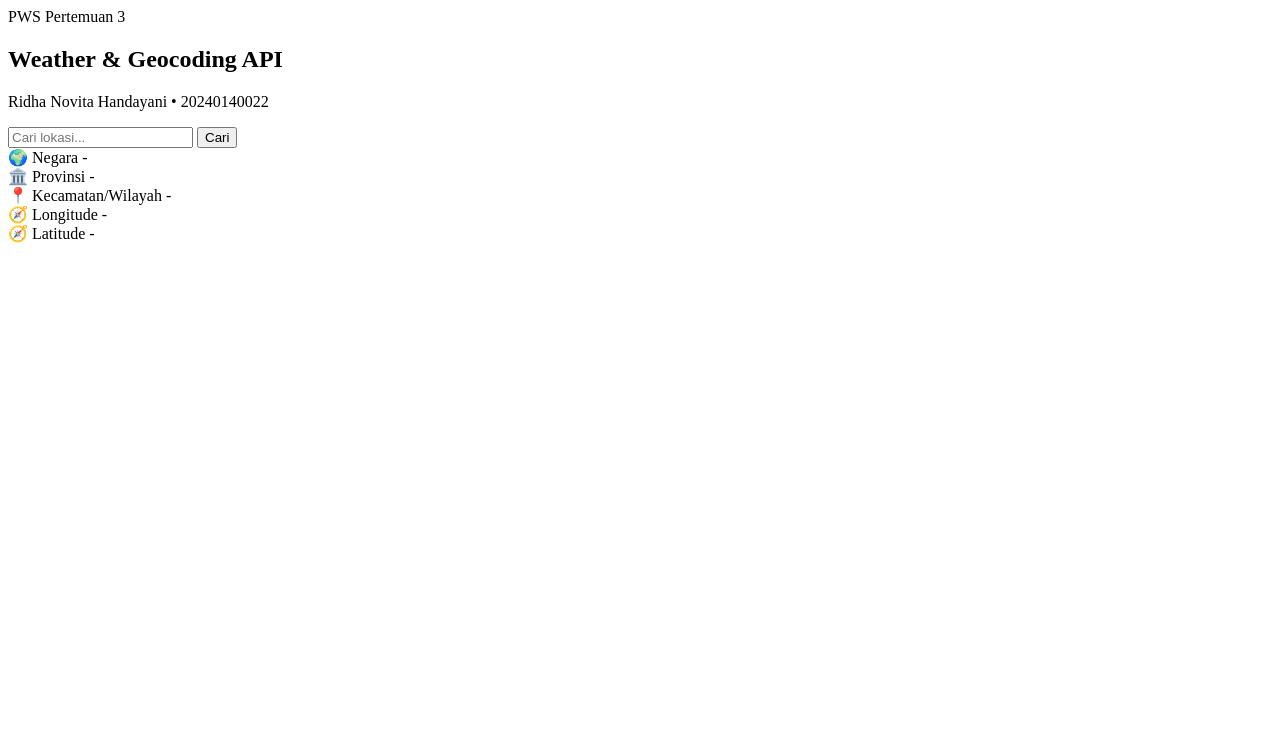
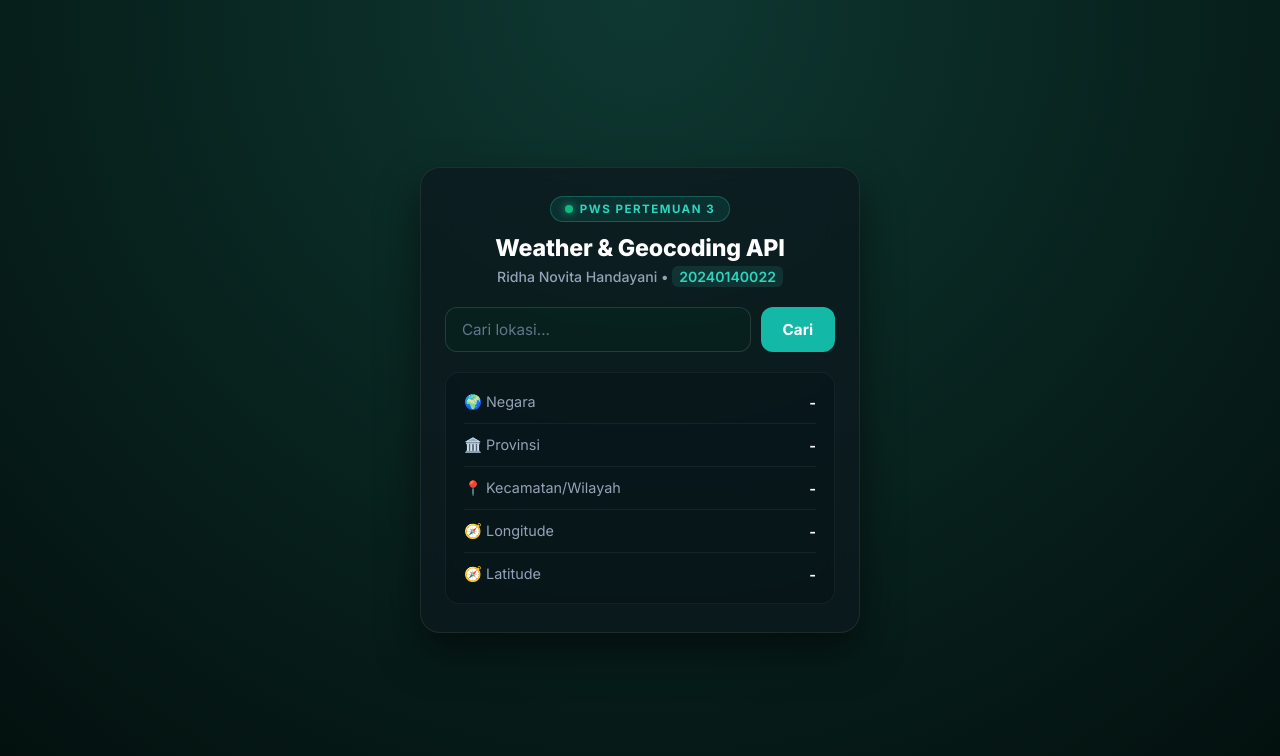
Before and after one commit to Ridhanvta/022_WeatherAPI, a website: page Per3/public/index.html in a window 1280 px wide. Drawn offline with Linux system fonts and the light colour scheme.

Commit message:
Menambahkan CSS di dalam tag <style>

```diff
--- a/Per3/public/index.html
+++ b/Per3/public/index.html
@@ -7,11 +7,184 @@
     <link rel="preconnect" href="https://fonts.googleapis.com">
     <link rel="preconnect" href="https://fonts.gstatic.com" crossorigin>
     <link href="https://fonts.googleapis.com/css2?family=Inter:wght@400;500;600;700;800&display=swap" rel="stylesheet">
+
+    <style>
+        * {
+            box-sizing: border-box;
+            margin: 0;
+            padding: 0;
+            font-family: 'Inter', sans-serif;
+        }
+
+        body {
+            background: radial-gradient(circle at top, #0f3832, #071f1b 60%, #030f0d 100%);
+            color: #f8fafc;
+            min-height: 100vh;
+            display: flex;
+            justify-content: center;
+            align-items: center;
+            padding: 20px;
+        }
+
+        .card {
+            background: rgba(13, 25, 30, 0.75);
+            backdrop-filter: blur(16px);
+            -webkit-backdrop-filter: blur(16px);
+            border: 1px solid rgba(255, 255, 255, 0.08);
+            width: 100%;
+            max-width: 440px;
+            padding: 28px 24px;
+            border-radius: 20px;
+            box-shadow: 0 20px 40px rgba(0, 0, 0, 0.5);
+        }
+
+        .header {
+            text-align: center;
+            margin-bottom: 22px;
+        }
+
+        .badge {
+            display: inline-flex;
+            align-items: center;
+            gap: 7px;
+            background: rgba(20, 184, 166, 0.12);
+            color: #2dd4bf;
+            padding: 5px 14px;
+            border-radius: 9999px;
+            font-size: 0.72rem;
+            font-weight: 700;
+            letter-spacing: 1.5px;
+            text-transform: uppercase;
+            border: 1px solid rgba(45, 212, 191, 0.28);
+            margin-bottom: 12px;
+        }
+
+        .dot {
+            width: 8px;
+            height: 8px;
+            background: #10b981;
+            border-radius: 50%;
+            box-shadow: 0 0 8px #10b981;
+        }
+
+        .header h2 {
+            font-size: 1.45rem;
+            font-weight: 800;
+            color: #ffffff;
+            margin-bottom: 6px;
+            letter-spacing: -0.2px;
+        }
+
+        .header p {
+            font-size: 0.88rem;
+            color: #94a3b8;
+            font-weight: 500;
+        }
+
+        .header .nim-badge {
+            color: #2dd4bf;
+            background: rgba(45, 212, 191, 0.12);
+            padding: 2px 7px;
+            border-radius: 6px;
+            font-weight: 600;
+        }
+
+        .search {
+            display: flex;
+            gap: 10px;
+            margin-bottom: 20px;
+        }
+
+        .search input {
+            flex: 1;
+            padding: 12px 16px;
+            border: 1px solid rgba(255, 255, 255, 0.12);
+            border-radius: 12px;
+            outline: none;
+            font-size: 0.95rem;
+            background: rgba(4, 38, 32, 0.55);
+            color: #ffffff;
+            transition: all 0.2s ease;
+        }
+
+        .search input::placeholder {
+            color: #64748b;
+        }
+
+        .search input:focus {
+            border-color: #2dd4bf;
+            background: rgba(4, 38, 32, 0.85);
+            box-shadow: 0 0 0 3px rgba(45, 212, 191, 0.2);
+        }
+
+        .search button {
+            background: #14b8a6;
+            color: #ffffff;
+            border: none;
+            padding: 0 22px;
+            border-radius: 12px;
+            font-weight: 700;
+            font-size: 0.95rem;
+            cursor: pointer;
+            transition: all 0.2s ease;
+        }
+
+        .search button:hover {
+            background: #0d9488;
+        }
+
+        .search button:active {
+            transform: scale(0.97);
+        }
+
+        #status {
+            text-align: center;
+            font-size: 0.8rem;
+            color: #f87171;
+            min-height: 18px;
+            margin-bottom: 10px;
+            display: none;
+        }
+
+        #hasil {
+            background: rgba(4, 18, 20, 0.4);
+            border-radius: 14px;
+            padding: 8px 18px;
+            border: 1px solid rgba(255, 255, 255, 0.05);
+        }
+
+        .row {
+            display: flex;
+            justify-content: space-between;
+            align-items: center;
+            padding: 12px 0;
+            font-size: 0.9rem;
+            border-bottom: 1px solid rgba(255, 255, 255, 0.06);
+        }
+
+        .row:last-child {
+            border-bottom: none;
+        }
+
+        .row span:first-child {
+            color: #94a3b8;
+            display: flex;
+            align-items: center;
+            gap: 8px;
+        }
+
+        .row span:last-child {
+            color: #ffffff;
+            font-weight: 700;
+            text-align: right;
+            max-width: 60%;
+            word-break: break-word;
+        }
+    </style>
 </head>
 <body>
 
     <div class="card">
-        <!-- Bagian Header -->
         <div class="header">
             <div class="badge">
                 <span class="dot"></span>
@@ -21,7 +194,6 @@
             <p>Ridha Novita Handayani • <span class="nim-badge">20240140022</span></p>
         </div>
 
-        <!-- Bagian Pencarian -->
         <div class="search">
             <input type="text" id="input-lokasi" placeholder="Cari lokasi..." autocomplete="off">
             <button id="btn-cari">Cari</button>
@@ -29,7 +201,6 @@
 
         <div id="status"></div>
 
-        <!-- Bagian Hasil -->
         <div id="hasil">
             <div class="row">
                 <span>🌍 Negara</span>
```
